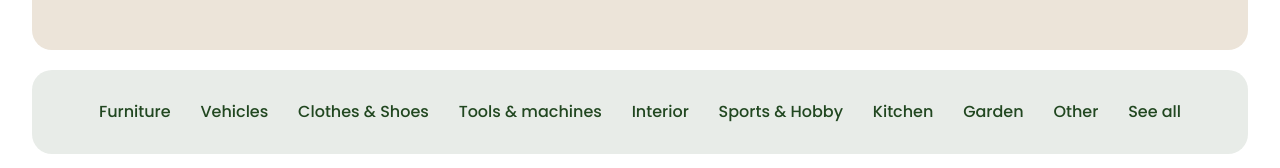
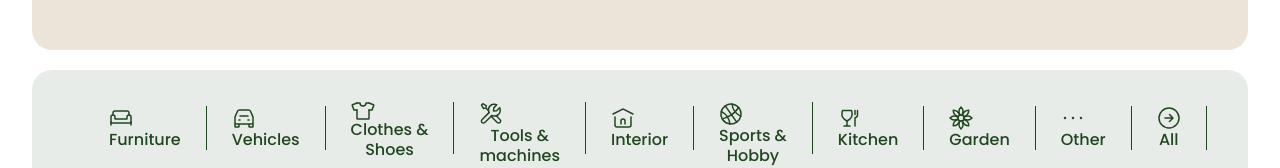
Before and after one commit to Vardagsbruket/ReShare, a React (Vite) app: page / in a window 1280 px wide. Shown: the part 646-814 px from the top of the page. Built offline with nearby package versions, Linux system fonts and the light colour scheme; no server answers; the HTML template or start-up script is replaced by a standard one; a web font is replaced by a local one.

Commit message:
add icons next to type + symbols in hero-navbar + responsiveness StartHomePage, About & filter

```diff
--- a/src/components/CardPost.css
+++ b/src/components/CardPost.css
@@ -9,7 +9,7 @@
 }
 .cardPost img {
   border-radius: 20px 20px 0px 0px;
-  border: 2px solid #ECE4D9;
+  border: 2px solid #ece4d9;
   width: 100%;
 }
 .card-text {
@@ -21,6 +21,10 @@
   font-size: 20px;
   font-style: normal;
   margin: 24px 32px 24px 32px;
+}
+.cardPost .typeIcons {
+  max-width: 24px;
+  border: none;
 }
 .Available {
   background-color: #2147201a;
@@ -68,6 +72,16 @@
   font-weight: 500;
   line-height: 113.5%;
   margin-top: 8px;
+  display: flex;
+  flex-direction: column;
+}
+.typeIconsWrapper {
+  display: flex;
+  flex-direction: row;
+  justify-content: left;
+  align-items: center;
+  padding: 4px;
+  margin-right: 8px;
 }
 
 .cardPost :hover {
--- a/src/components/CardPost.jsx
+++ b/src/components/CardPost.jsx
@@ -10,9 +10,25 @@ import tools from "../assets/tools_1x.webp";
 import vehicles from "../assets/vehicles_1x.webp";
 import interior from "../assets/interior_1x.webp";
 import toys from "../assets/toys_1x.webp";
+import available from "../assets/icons/available.svg";
+import giveaway from "../assets/icons/giveaway.svg";
+import needed from "../assets/icons/Needed.svg";
 
 export const CardPost = ({ post }) => {
   let imgPlaceHolder = "";
+  let typeIcon = "";
+
+  switch (post.type) {
+    case "Needed":
+      typeIcon = needed;
+      break;
+    case "Give away":
+      typeIcon = giveaway;
+      break;
+    case "Available":
+      typeIcon = available;
+      break;
+  }
 
   switch (post.category) {
     case "Vehicles":
@@ -56,11 +72,15 @@ export const CardPost = ({ post }) => {
           <Link to={`/post/${post._id}`}>
             <img src={imgPlaceHolder} />
             <div className="card-text">
+              <span className="typeIconsWrapper">
+                <span>
+                  <img src={typeIcon} alt="icons-svg" className="typeIcons" />
+                </span>
+                <p>{post.type} </p>
+              </span>
               <h2 className="post-title">{post.postTitle}</h2>
               <h3 className="post-city">{post.city}</h3>
-              <p className="post-type-category">
-                {post.type} - {post.category}
-              </p>
+              <p className="post-type-category">{post.category}</p>
             </div>
           </Link>
         </div>
--- a/src/components/CreatePost.css
+++ b/src/components/CreatePost.css
@@ -1,12 +1,16 @@
+.create-post-container {
+  margin: 2rem auto;
+  max-width: 670px;
+  background-color: #2147201a;
+  border-radius: 20px;
+  padding: 40px;
+}
 .create-post-form {
   display: flex;
   flex-direction: column;
-  margin: 2rem auto;
   text-align: start;
-  width: 670px;
-  background-color: #2147201a;
-  padding: 40px 135px;
-  border-radius: 20px;
+  max-width: 400px;
+  margin: 0 auto;
 }
 
 .create-post-form input,
@@ -16,7 +20,7 @@ textarea {
 }
 input[type="submit"] {
   display: flex;
-  width: 401px;
+  width: 100%;
   padding: 8px 16px;
   justify-content: center;
   align-items: center;
--- a/src/components/FilterPosts.css
+++ b/src/components/FilterPosts.css
@@ -1,8 +1,8 @@
 .filter {
+  margin: 32px 0px;
   display: flex;
+  max-width: 800px;
   gap: 16px;
-  margin: 32px 0px;
-  width: 75%;
 }
 .filter div {
   width: 100%;
@@ -18,3 +18,10 @@
   background: #fff;
   align-self: flex-start;
 }
+
+@media screen and (max-width: 800px) {
+  .filter {
+    flex-direction: column;
+    gap: 0px;
+  }
+}
--- a/src/components/Header.css
+++ b/src/components/Header.css
@@ -73,13 +73,15 @@ p {
   }
   .navBar {
     position: absolute;
-    right: 0;
-    top: 0px;
+    right: 40px;
+    top: 80px;
     background-color: #fbfaf7;
     width: 0px;
-    height: calc(100vh - 60px);
+    height: calc(300px - 60px);
     transition: all 0.3s ease-in;
     overflow: hidden;
+    padding-top: 24px;
+    border-radius: 20px;
   }
   .navBar ul {
     display: flex;
--- a/src/components/Hero.css
+++ b/src/components/Hero.css
@@ -41,3 +41,17 @@
 .bold {
   font-weight: 700;
 }
+@media screen and (max-width: 1024px) {
+  .hero-container h1 {
+    font-size: 48px;
+  }
+}
+
+@media screen and (max-width: 768px) {
+  .hero-container h1 {
+    font-size: 28px;
+  }
+  .hero-wrapper {
+    max-width: 100%;
+  }
+}
--- a/src/components/HeroNavBar.css
+++ b/src/components/HeroNavBar.css
@@ -3,6 +3,7 @@
   padding: 32px 52px;
   background-color: #2147201a;
   border-radius: 20px;
+  overflow: scroll;
 }
 .hero-navbar {
   display: flex;
@@ -29,4 +30,20 @@
 .hero-navbar .navlink {
   text-decoration: none;
   color: #214720;
+
+  max-height: 52px;
+
+  text-align: center;
 }
+.navLink-div {
+  display: flex;
+  justify-content: center;
+  align-items: center;
+  min-width: fit-content;
+  padding: 0px 25px;
+  border-right: 1px solid #214720;
+}
+
+#last {
+  border: none;
+}
--- a/src/components/HeroNavBar.jsx
+++ b/src/components/HeroNavBar.jsx
@@ -1,44 +1,114 @@
 import { NavLink } from "react-router-dom";
+import { useDispatch } from "react-redux";
+import { setCategory } from "../reducers/postSlice";
 import "./HeroNavBar.css";
+import furniture from "../assets/icons/furniture-icon.svg";
+import vehicles from "../assets/icons/vehicles-icon.svg";
+import clothes from "../assets/icons/clothes-icon.svg";
+import garden from "../assets/icons/garden-icon.svg";
+import kitchen from "../assets/icons/kitchen-icon.svg";
+import interior from "../assets/icons/interior-icon.svg";
+import other from "../assets/icons/other-icon.svg";
+import arrowright from "../assets/icons/arrow-circle-right-icon.svg";
+import tools from "../assets/icons/tools-icon.svg";
+import sports from "../assets/icons/sports-icon.svg";
+
 export const HeroNavBar = () => {
+  const dispatch = useDispatch();
+
+  const handleClick = (value) => {
+    dispatch(setCategory(value));
+  };
   return (
     <section className="hero-navbar-container">
       <nav className="hero-navbar">
         <ul>
+          <div className="navLink-div">
             <NavLink
               to="/browse-posts"
               //   onClick={handleClickFurniture}
               className="navlink"
             >
-            <li>Furniture</li>
+              <li onClick={() => handleClick("Furniture")}>
+                <img src={furniture} /> Furniture
+              </li>
             </NavLink>
-          <NavLink className="navlink">
-            <li>Vehicles</li>
+          </div>
+          <div className="navLink-div">
+            <NavLink to="/browse-posts" className="navlink">
+              <li onClick={() => handleClick("Vehicles")}>
+                <img src={vehicles} />
+                Vehicles
+              </li>
             </NavLink>
-          <NavLink className="navlink">
-            <li>Clothes & Shoes</li>
+          </div>
+          <div className="navLink-div">
+            <NavLink to="/browse-posts" className="navlink">
+              <li onClick={() => handleClick("Clothes & shoes")}>
+                <img src={clothes} />
+                Clothes & <br />
+                Shoes
+              </li>
             </NavLink>
-          <NavLink className="navlink">
-            <li>Tools & machines</li>
+          </div>
+          <div className="navLink-div">
+            <NavLink to="/browse-posts" className="navlink">
+              <li onClick={() => handleClick("Tools & machines")}>
+                <img src={tools} />
+                Tools & <br />
+                machines
+              </li>
             </NavLink>
-          <NavLink className="navlink">
-            <li>Interior</li>
+          </div>
+          <div className="navLink-div">
+            <NavLink to="/browse-posts" className="navlink">
+              <li onClick={() => handleClick("Interior")}>
+                <img src={interior} />
+                Interior
+              </li>
             </NavLink>
-          <NavLink className="navlink">
-            <li>Sports & Hobby</li>
+          </div>
+          <div className="navLink-div">
+            <NavLink to="/browse-posts" className="navlink">
+              <li onClick={() => handleClick("Sports & hobby")}>
+                <img src={sports} />
+                Sports & <br />
+                Hobby
+              </li>
             </NavLink>
-          <NavLink className="navlink">
-            <li>Kitchen</li>
+          </div>
+          <div className="navLink-div">
+            <NavLink to="/browse-posts" className="navlink">
+              <li onClick={() => handleClick("Kitchen appliances")}>
+                <img src={kitchen} />
+                Kitchen
+              </li>
             </NavLink>
-          <NavLink className="navlink">
-            <li>Garden</li>
+          </div>
+          <div className="navLink-div">
+            <NavLink to="/browse-posts" className="navlink">
+              <li onClick={() => handleClick("Garden")}>
+                <img src={garden} />
+                Garden
+              </li>
             </NavLink>
-          <NavLink className="navlink">
-            <li>Other</li>
+          </div>
+          <div className="navLink-div">
+            <NavLink to="/browse-posts" className="navlink">
+              <li onClick={() => handleClick("Other")}>
+                <img src={other} />
+                Other
+              </li>
             </NavLink>
-          <NavLink className="navlink">
-            <li>See all</li>
+          </div>
+          <div className="navLink-div">
+            <NavLink to="/browse-posts" className="navlink" id="last">
+              <li onClick={() => handleClick("All")}>
+                <img src={arrowright} />
+                All
+              </li>
             </NavLink>
+          </div>
         </ul>
       </nav>
     </section>
--- a/src/pages/AboutPage.css
+++ b/src/pages/AboutPage.css
@@ -3,9 +3,8 @@
   flex-wrap: wrap;
   margin-top: 40px;
   max-width: 1280px;
-  background-color: #ECE4D9;
+  background-color: #ece4d9;
   border-radius: 20px;
-
 }
 .about-wrapper {
   max-width: 700px;
@@ -16,7 +15,22 @@
 }
 
 .about h1 {
-  font-size:48px;
+  font-size: 48px;
   font-weight: 600;
   line-height: 1.1;
 }
+
+@media screen and (max-width: 1024px) {
+  .about h1 {
+    font-size: 40px;
+  }
+}
+
+@media screen and (max-width: 768px) {
+  .about h1 {
+    font-size: 28px;
+  }
+  .about-wrapper {
+    max-width: 100%;
+  }
+}
--- a/src/pages/DetailPage.css
+++ b/src/pages/DetailPage.css
@@ -48,6 +48,10 @@
   font-style: normal;
   font-weight: 500;
   line-height: 113.5%;
+  display: flex;
+  flex-direction: row;
+  justify-content: left;
+  align-items: center;
 }
 .title {
   font-size: 40px;
--- a/src/pages/PublishPostPage.jsx
+++ b/src/pages/PublishPostPage.jsx
@@ -2,7 +2,7 @@ import { CreatePost } from "../components/CreatePost";
 
 export const PublishPostPage = () => {
   return (
-    <div>
+    <div className="create-post-container">
       <CreatePost />
     </div>
   );
```
Also changed, not shown: src/pages/DetailPage.jsx (+22 -1 lines). Lines whose indentation alone changed are shown as unchanged.
